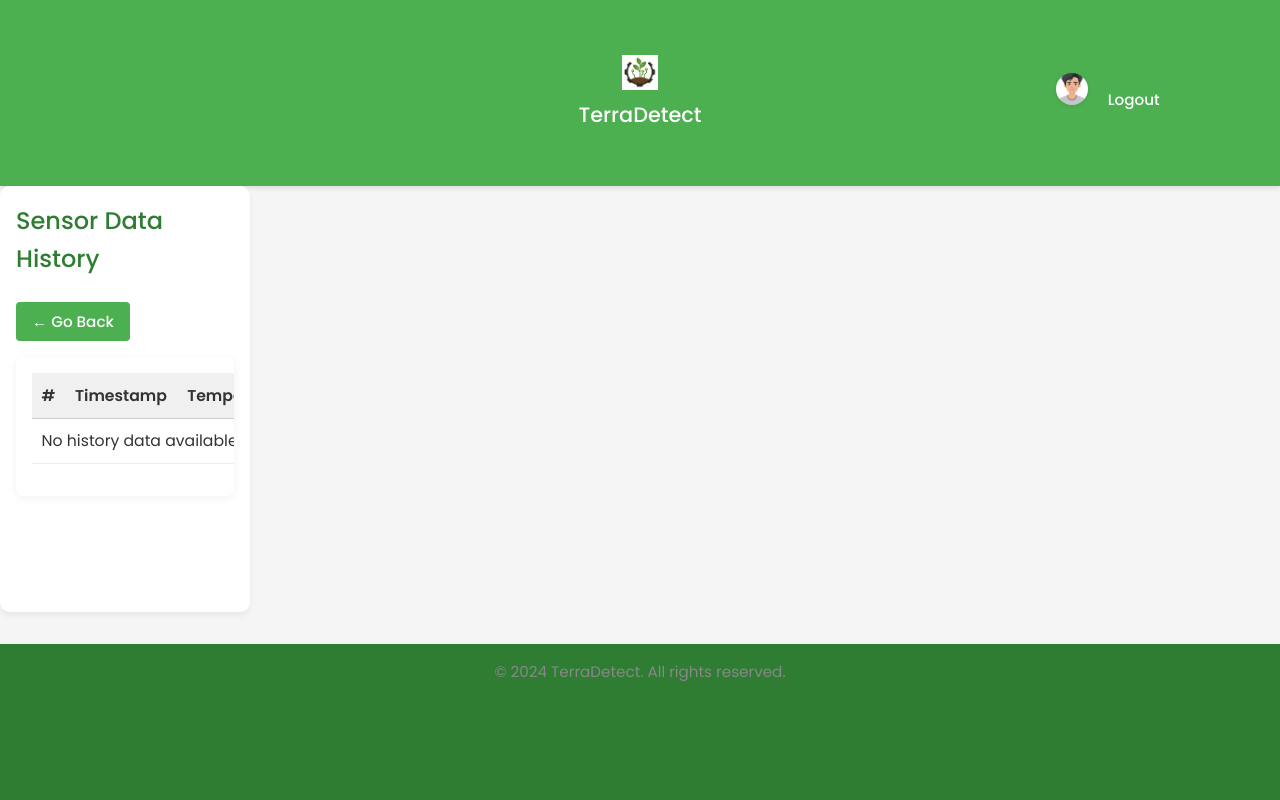
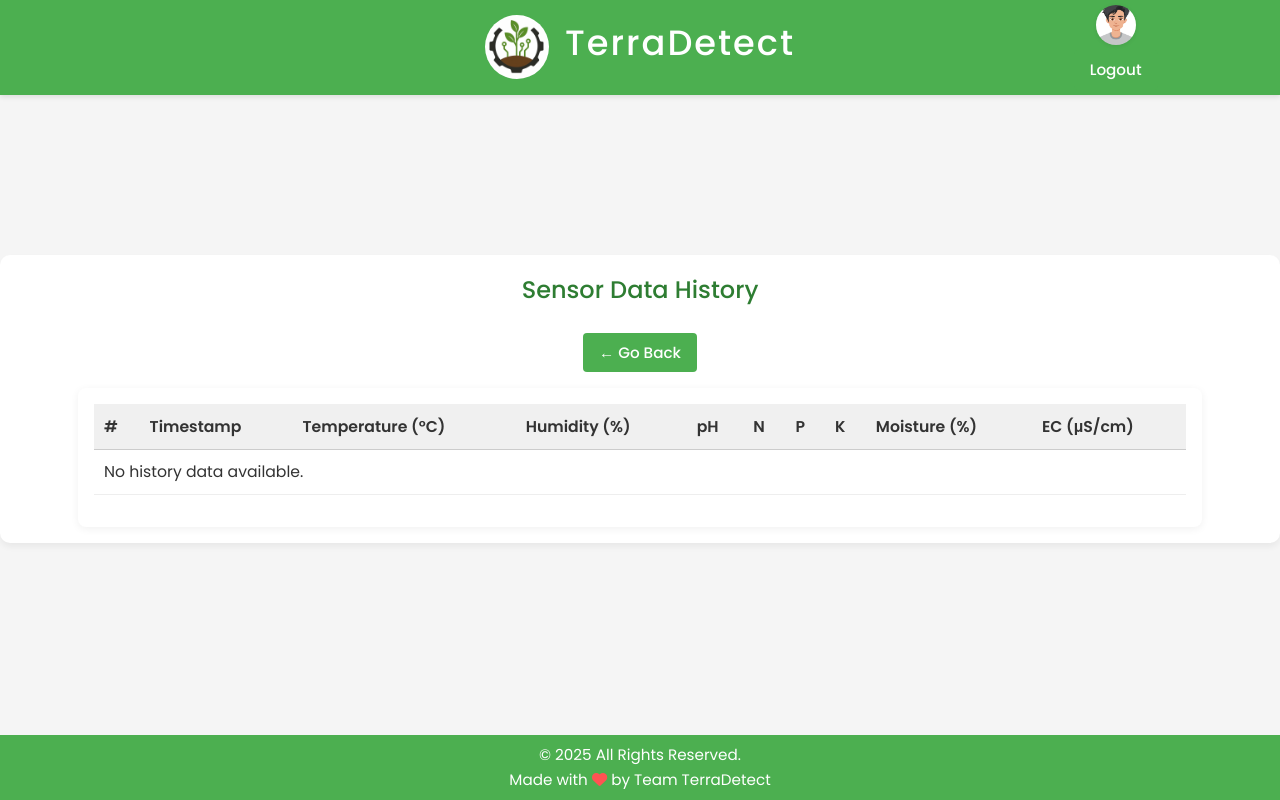
Before and after one commit to gagan-ahlawat-0/TerraDetect---A-Smart-Agriculture-Solution, a Flask app: page /history in a window 1280 px wide. Run offline with Flask 3, Linux system fonts and the light colour scheme; the visitor is signed in with stand-in values (Sample User, id 1); data that the repository does not hold is empty.

Commit message:
Fixed issue wiht newly created History page

```diff
--- a/frontend/templates/history.html
+++ b/frontend/templates/history.html
@@ -14,10 +14,14 @@
       padding: 0;
       box-sizing: border-box;
       background-color: #f5f5f5;
+      display: flex;
+      align-items: center;
+      flex-direction: column;
+      justify-content: space-between;
     }
 
     .main-header {
-      min-height: 48px;
+      min-height: 3rem;
       padding: 0.3rem 0.7rem;
       display: flex;
       align-items: center;
@@ -30,6 +34,8 @@
     .main-header .logo {
       height: 2.2rem;
       width: 2.2rem;
+      border: none;
+      border-radius: 50%;
     }
 
     .header-center h1 {
@@ -38,15 +44,18 @@
     }
 
     .container {
-      width: 100%;
+      width: 80rem;
       max-width: none;
       padding: 1rem;
       box-sizing: border-box;
       margin: 0 auto;
+      display: flex;
+      flex-direction: column;
+      align-items: center;
     }
 
     #historyTableContainer {
-      width: 100%;
+      width: 90%;
       background: white;
       border-radius: 8px;
       padding: 1rem;
@@ -100,8 +109,11 @@
     footer {
       margin-top: 2rem;
       text-align: center;
-      color: #888;
+      color: white;
       font-size: 0.95rem;
+      padding: 0.5rem;
+      background-color: #4CAF50;
+      width: screen;
     }
 
     @media (max-width: 768px) {
@@ -124,6 +136,7 @@
         display: flex;
         flex-direction: column;
         align-items: center;
+        justify-content: center;
         gap: 0.3rem;
         margin-bottom: 0.5rem;
       }
@@ -148,15 +161,15 @@
 
   <header class="main-header">
     <div style="flex:1;"></div>
-    <div class="header-center" style="flex:2;">
-      <img src="{{ url_for('static', filename='images/td-icon.jpg') }}" alt="TerraDetect Logo" class="logo" />
-      <h1>TerraDetect</h1>
+    <div class="header-center" style="flex:2; display: flex; align-items: center; justify-content: center; gap: 1rem;">
+      <img src="{{ url_for('static', filename='images/td-icon.jpg') }}" alt="TerraDetect Logo" class="logo" style="height: 4rem; width: 4rem; border-radius: 50%;" />
+      <h1 style="height: 4rem; font-size:2.2rem; letter-spacing:2px; margin:0;">TerraDetect</h1>
     </div>
-    <div class="header-right" style="flex:1;">
+    <div class="header-right" style="flex:1; display: flex; flex-direction: column; align-items: center; gap: 0.3rem; min-width:60px;">
       {% if session.username %}
         <img src="{{ url_for('static', filename='images/avatar.png') }}" alt="User Avatar"
-             style="width: 32px; height: 32px; border-radius: 50%; object-fit: cover; box-shadow: 0 1px 4px rgba(0,0,0,0.08);" />
-        <a href="/logout" class="btn" style="margin-left:auto;">Logout</a>
+             style="width: 2.5rem; height: 2.5rem; border-radius: 50%; object-fit: cover; box-shadow: 0 1px 4px rgba(0,0,0,0.08);" />
+        <a href="/logout" class="btn">Logout</a>
       {% endif %}
     </div>
   </header>
@@ -189,9 +202,12 @@
     </div>
   </div>
 
-  <footer>
-    <p>&copy; {{ 2024 }} TerraDetect. All rights reserved.</p>
-  </footer>
+    <footer>
+      <p>
+        &copy; 2025 All Rights Reserved.<br />
+        Made with <i class="fas fa-heart footer-heart"></i> by Team TerraDetect
+      </p>
+    </footer>
 
   <script>
     let currentPage = 1;
```
Also changed, not shown: README.md, 3 other files.
